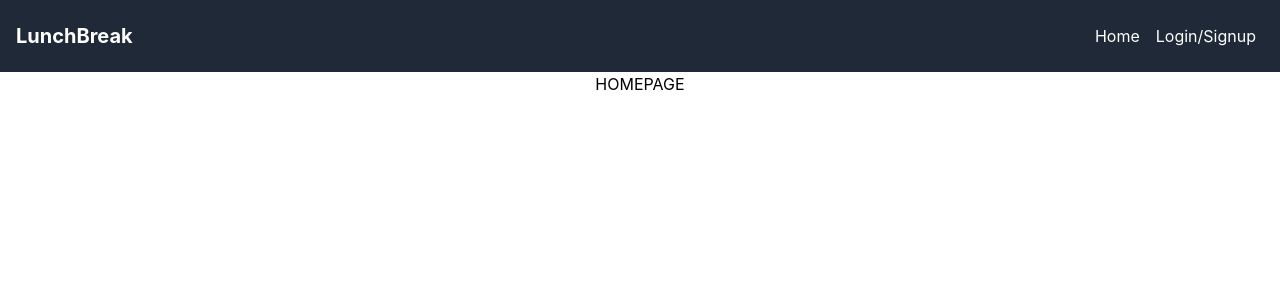
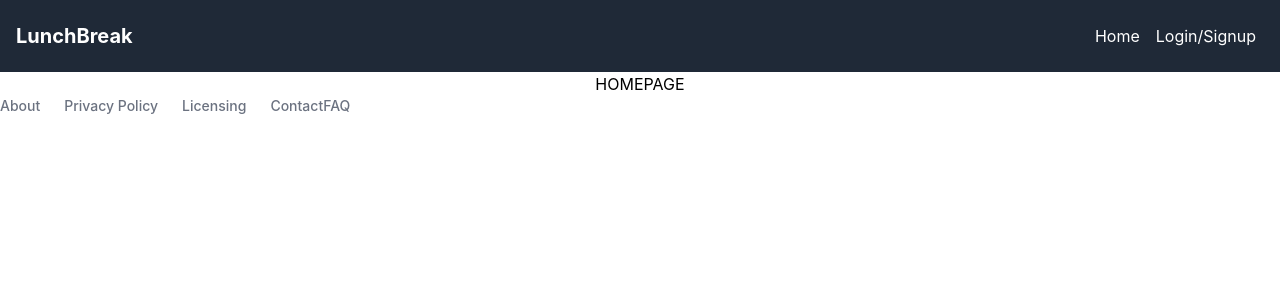
Before and after one commit to mlewis2257/food-app-frontend, a React (Create React App) app: page / in a window 1280 px wide. Shown: the top 300 px of the page. Built offline with nearby package versions, Linux system fonts and the light colour scheme.

Commit message:
working on Footer

```diff
--- a/package.json
+++ b/package.json
@@ -45,6 +45,6 @@
     ]
   },
   "devDependencies": {
-    "tailwindcss": "^3.3.6"
+    "tailwindcss": "^3.4.1"
   }
 }
--- a/src/components/Footer/Footer.jsx
+++ b/src/components/Footer/Footer.jsx
@@ -2,38 +2,34 @@ import React from "react";
 
 export default function Footer() {
   return (
-    <footer className="bg-white rounded-lg shadow m-4 dark:bg-gray-800">
-      <div className="w-full mx-auto max-w-screen-xl p-4 md:flex md:items-center md:justify-between">
-        <span className="text-sm text-gray-500 sm:text-center dark:text-gray-400">
-          © 2023{" "}
-          <a href="https://flowbite.com/" class="hover:underline">
-            LunchBreak™
-          </a>
+    <footer className="absolute md:relative top-full right-0 md:flex flex-col md:flex-row w-full md:w-auto bg-gray-800 md:bg-transparent" >
+      {/* <div className="md: flex md:justify-between md:items-center sm:px-12 px-4 bg-[#ffffff] py-7">
+        <h1 className="lg:text-4xl text-3x1 md:mb-0 mb-6 lg:leading-normal font-semi-bold md:w-2/5></h1>
+      </div>
+      <div>
+        <span className="text-sm text-gray-500 sm:text-center">
+          © 2024
+          <a href="https://flowbite.com/" class="hover:underline">FoodSquad™</a>
           . All Rights Reserved.
         </span>
+      </div> */}
     <ul class="flex flex-wrap items-center mt-3 text-sm font-medium text-gray-500 dark:text-gray-400 sm:mt-0">
         <li>
-            <a href="#" class="hover:underline me-4 md:me-6">
-              About
-            </a>
+            <a href="#" class="hover:underline me-4 md:me-6">About</a>
         </li>
         <li>
-            <a href="#" class="hover:underline me-4 md:me-6">
-              Privacy Policy
-            </a>
+            <a href="#" class="hover:underline me-4 md:me-6">Privacy Policy</a>
         </li>
         <li>
-            <a href="#" class="hover:underline me-4 md:me-6">
-              Licensing
-            </a>
+            <a href="#" class="hover:underline me-4 md:me-6">Licensing</a>
         </li>
         <li>
-            <a href="#" class="hover:underline">
-              Contact
-            </a>
+            <a href="mailto:thejoechin@gmail.com" class="hover:underline">Contact</a>
+        </li>
+        <li>
+            <a href="#" class="hover:underline">FAQ</a>
         </li>
     </ul>
-      </div>
     </footer>
   );
-}
+};
--- a/src/pages/App/App.jsx
+++ b/src/pages/App/App.jsx
@@ -29,7 +29,7 @@ function App() {
           <Route path="/error" element={<GenericErrorPage message="An unexpected error occurred."/>} />
           <Route path="/*" element={<NotFoundPage />} />
         </Routes>
-        {/* <Footer /> */}
+        <Footer />
       </main>
     </UserProvider>
   );
--- a/src/pages/Homepage/Homepage.jsx
+++ b/src/pages/Homepage/Homepage.jsx
@@ -1,5 +1,5 @@
 import React, { useEffect } from 'react';
-
+import Footer from '../../components/Footer/Footer';
 
 export default function Homepage() {
 
```
Also changed, not shown: 1 other file (tests, documents, lock files or other folders). Lines whose indentation alone changed are shown as unchanged.
